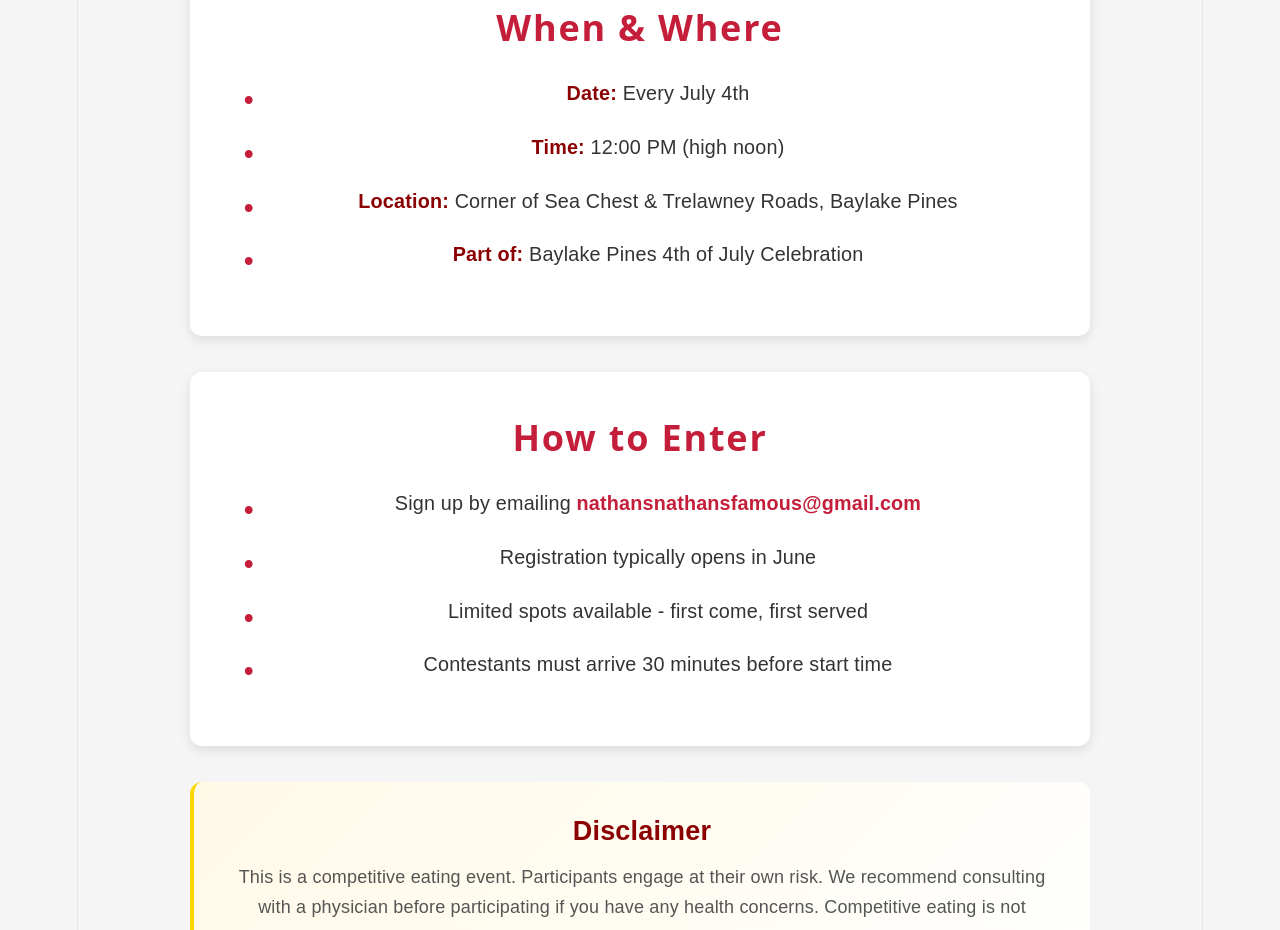
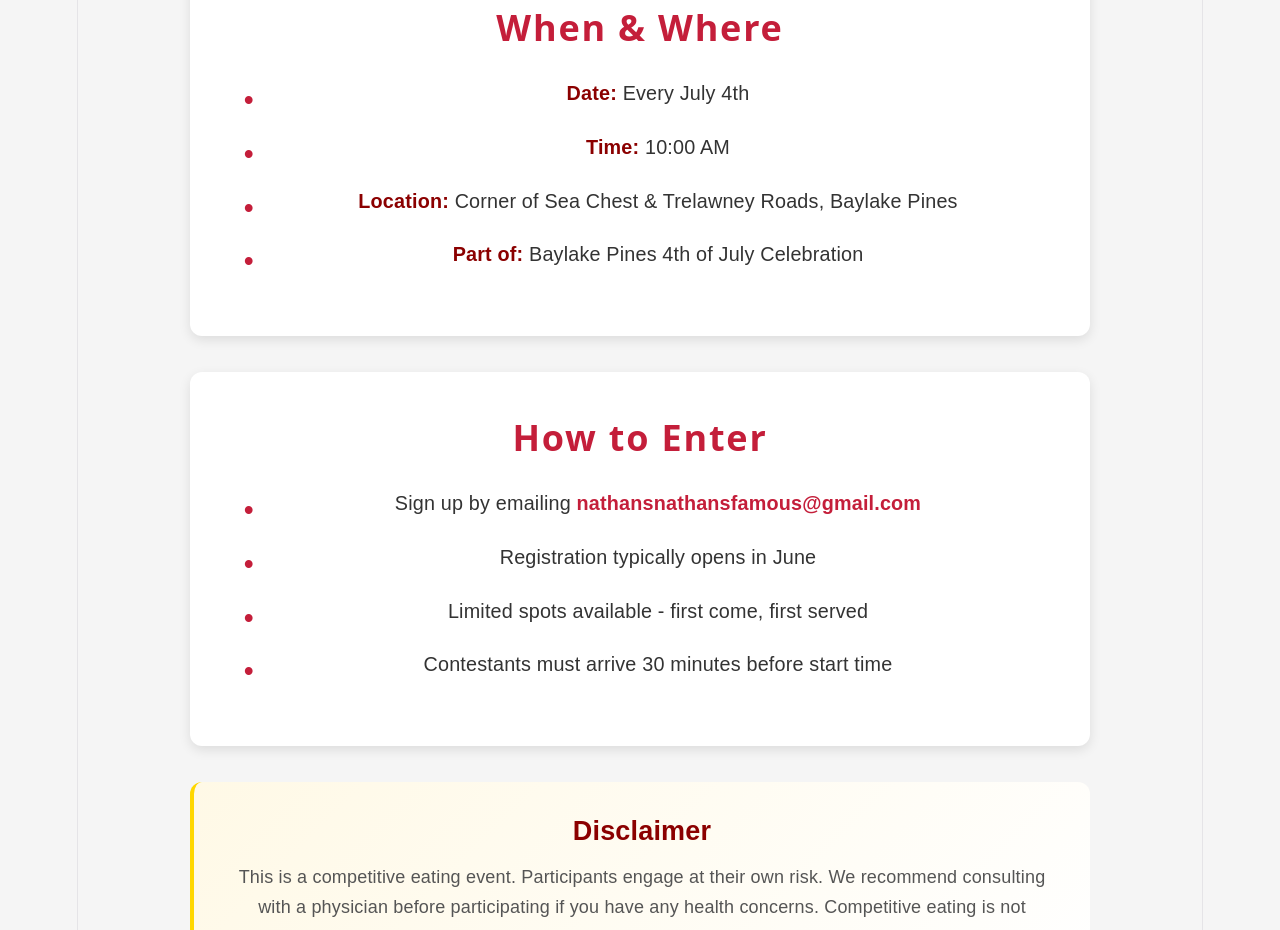
Before and after one commit to swimnerdtim/nathans-nathans, a React (Vite) app: page /nathans-nathans/rules in a window 1280 px wide. Shown: the part 1840-2770 px from the top of the page. Built offline with nearby package versions, Linux system fonts and the light colour scheme.

Commit message:
Fix contest time - always 10:00 AM, not noon

```diff
--- a/src/pages/Home.jsx
+++ b/src/pages/Home.jsx
@@ -15,7 +15,7 @@ function Home() {
   }, [])
 
   function calculateTimeLeft() {
-    const eventDate = new Date('2026-07-04T12:00:00')
+    const eventDate = new Date('2026-07-04T10:00:00')
     const now = new Date()
     const difference = eventDate - now
 
--- a/src/pages/Rules.jsx
+++ b/src/pages/Rules.jsx
@@ -51,7 +51,7 @@ function Rules() {
           <h2>When & Where</h2>
           <ul>
             <li><strong>Date:</strong> Every July 4th</li>
-            <li><strong>Time:</strong> 12:00 PM (high noon)</li>
+            <li><strong>Time:</strong> 10:00 AM</li>
             <li><strong>Location:</strong> Corner of Sea Chest & Trelawney Roads, Baylake Pines</li>
             <li><strong>Part of:</strong> Baylake Pines 4th of July Celebration</li>
           </ul>
--- a/src/pages/SignUp.jsx
+++ b/src/pages/SignUp.jsx
@@ -59,7 +59,7 @@ function SignUp() {
             <div className="detail-item">
               <span className="detail-icon"></span>
               <h4>Time</h4>
-              <p>12:00 PM (Noon)</p>
+              <p>10:00 AM</p>
             </div>
             <div className="detail-item">
               <span className="detail-icon"></span>
```
